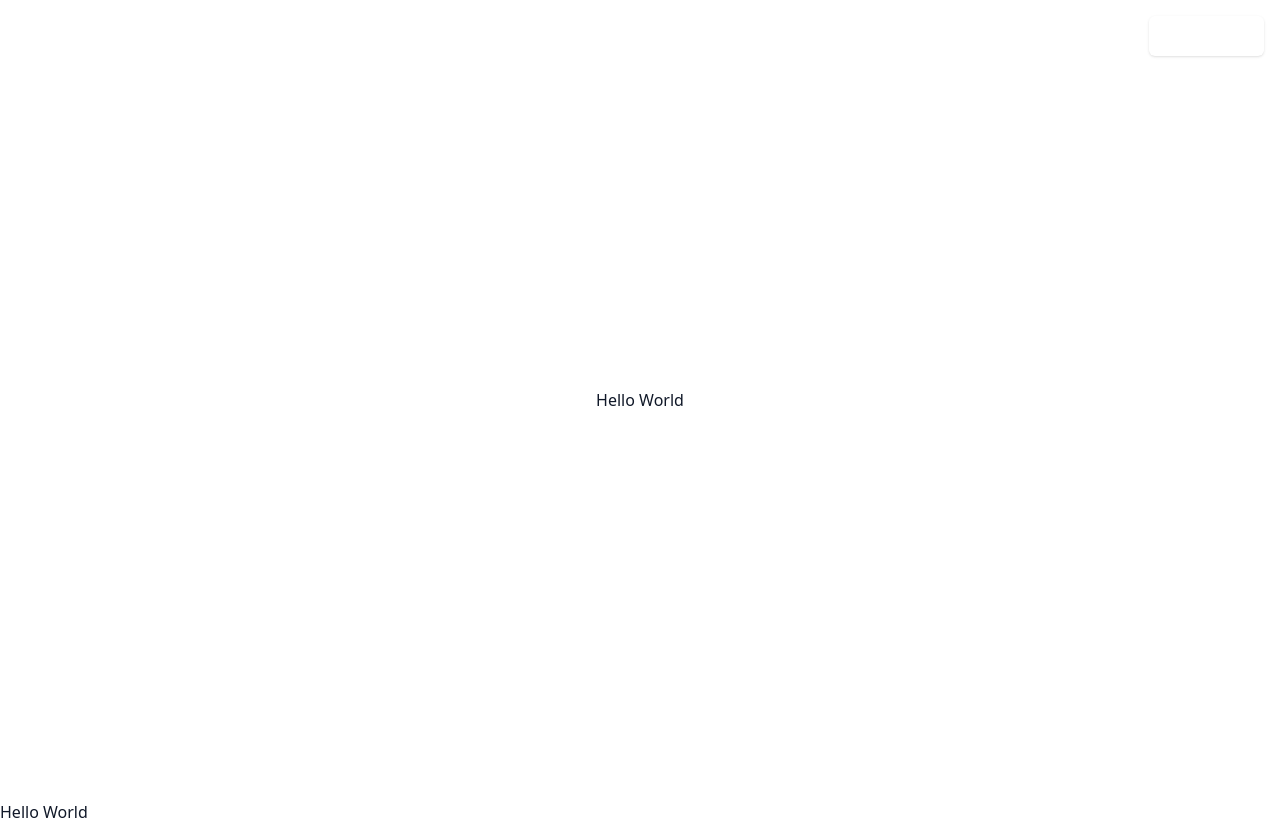
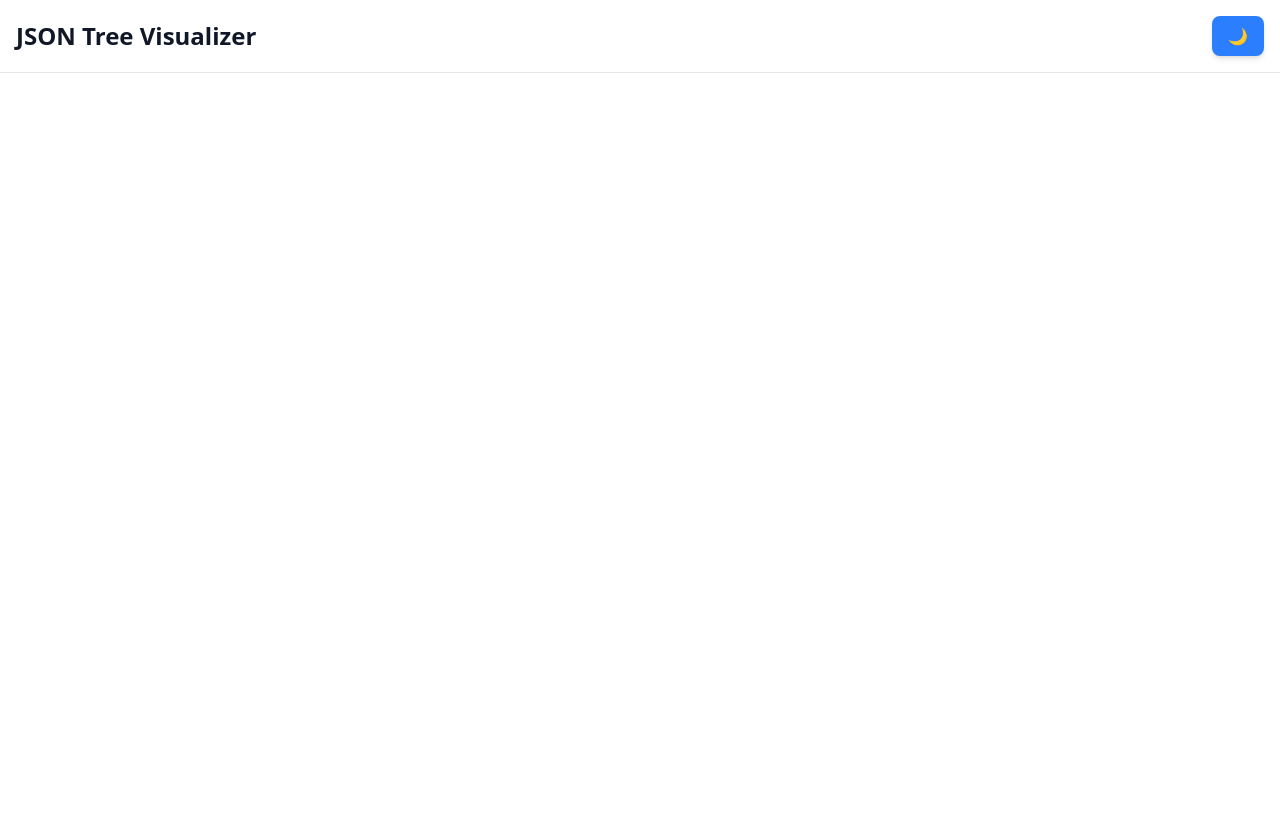
Before and after one commit to vermasavita/json-tree-visualizer, a React (Vite) app: page / in a window 1280 px wide. After the commit the page ends 800 px from the top, so only its background shows below. Built offline with nearby package versions, Linux system fonts and the light colour scheme.

Commit message:
refactot app theme

```diff
--- a/src/App.jsx
+++ b/src/App.jsx
@@ -1,11 +1,20 @@
-import Hero from "./components/Hero";
+import ThemeToggle from "./components/ThemeToggle";
 
 function App() {
+  return (
+    <div className="min-h-screen bg-white dark:bg-gray-900 transition-colors duration-300">
+      <header className="border-b border-gray-200 dark:border-gray-700">
+        <div className="container mx-auto px-4 py-4 flex justify-between items-center">
+          <h1 className="text-2xl font-bold text-gray-900 dark:text-white">
+            JSON Tree Visualizer
+          </h1>
+          <ThemeToggle />
+        </div>
+      </header>
 
-  return (
-    <div>
-      <Hero />
-      <h1>Hello World</h1>
+      <main className="container mx-auto px-4 py-8">
+
+      </main>
     </div>
   );
 }
--- a/src/components/Hero.jsx
+++ /dev/null
@@ -1,43 +0,0 @@
-import {  useEffect, useState } from "react";
-
-const Hero = () => {
-  const [theme, setTheme] = useState("light");
-
-  useEffect(() => {
-    const savedTheme = localStorage.getItem("theme");
-    const systemPrefersDark = window.matchMedia(
-      "(prefers-color-scheme: dark)"
-    ).matches;
-    if (savedTheme) {
-      setTheme(savedTheme);
-    } else if (systemPrefersDark) {
-      setTheme("dark");
-    }
-  }, []);
-
-  useEffect(() => {
-    const html = document.documentElement;
-    html.setAttribute("data-theme", theme);
-    localStorage.setItem("theme", theme);
-  }, [theme]);
-
-  const toggleTheme = () => {
-    setTheme(theme === "light" ? "dark" : "light");
-  };
-
-  return (
-    <section className="relative min-h-screen flex flex-col justify-center items-center px-4 sm:px-6 lg:px-8 overflow-hidden">
-      <button
-        onClick={toggleTheme}
-        aria-label={`Switch to ${theme === "dark" ? "light" : "dark"} mode`}
-        className="absolute top-4 right-4 bg-accent-500 text-white px-4 py-2 rounded-md shadow hover:bg-accent-600 transition"
-      >
-        {theme === "dark" ? "Light Mode" : "Dark Mode"}
-      </button>
-            <h1>Hello World</h1>
-
-    </section>
-  );
-};
-
-export default Hero;
--- /dev/null
+++ b/src/components/ThemeToggle.jsx
@@ -0,0 +1,40 @@
+import { useEffect, useState } from "react";
+
+const ThemeToggle = () => {
+  const [theme, setTheme] =  useState("light");
+
+  useEffect(() => {
+    const savedTheme = localStorage.getItem("theme");
+    const systemPrefersDark = window.matchMedia(
+      "(prefers-color-scheme: dark)"
+    ).matches;
+
+    if (savedTheme) {
+      setTheme(savedTheme);
+    } else if (systemPrefersDark) {
+      setTheme("dark");
+    }
+  }, []);
+
+  useEffect(() => {
+    const html = document.documentElement;
+    html.setAttribute("data-theme", theme);
+    localStorage.setItem("theme", theme);
+  }, [theme]);
+
+  const toggleTheme = () => {
+    setTheme(theme === "light" ? "dark" : "light");
+  };
+
+  return (
+    <button
+      onClick={toggleTheme}
+      aria-label={`Switch to ${theme === "dark" ? "light" : "dark"} mode`}
+      className="bg-blue-500 hover:bg-blue-600 cursor-pointer dark:bg-blue-600 dark:hover:bg-blue-700 text-white px-4 py-2 rounded-lg shadow-md transition-all duration-200"
+    >
+      {theme === "dark" ? "☀️" : "🌙"}
+    </button>
+  );
+};
+
+export default ThemeToggle;
```
